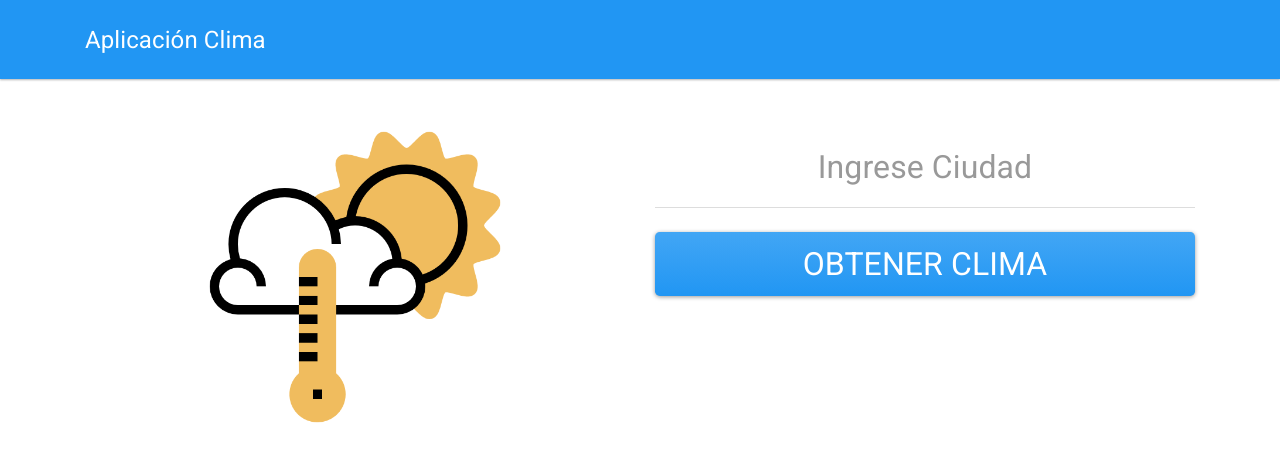
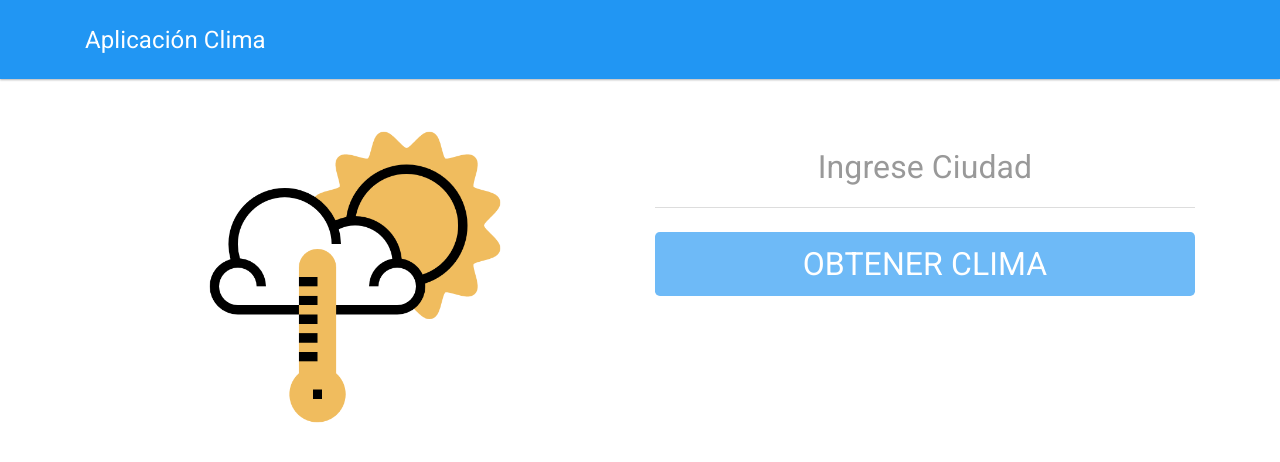
Before and after one commit to Daniel151505/Aplicacion-Clima, an Angular app in the folder Aplicacion-Clima/: page / in a window 1280 px wide. Shown: the top 462 px of the page. Built offline with nearby package versions, Linux system fonts and the light colour scheme.

Commit message:
Property Biding

```diff
--- a/Aplicacion-Clima/src/app/components/dashboard/dashboard.component.html
+++ b/Aplicacion-Clima/src/app/components/dashboard/dashboard.component.html
@@ -6,7 +6,8 @@
         <div class="col-lg-6 mt-5">
             <input type="text"
                    [(ngModel)]="ciudad"  class="form-control form-control-lg size" placeholder="Ingrese Ciudad">
-            <button class="btn btn-primary btn-lg btn-block mt-4 size">Obtener Clima</button>
+            <button class="btn btn-primary btn-lg btn-block mt-4 size"
+                    [disabled]="ciudad == '' " >Obtener Clima</button>
         </div>
     </div>
 </div>
```
